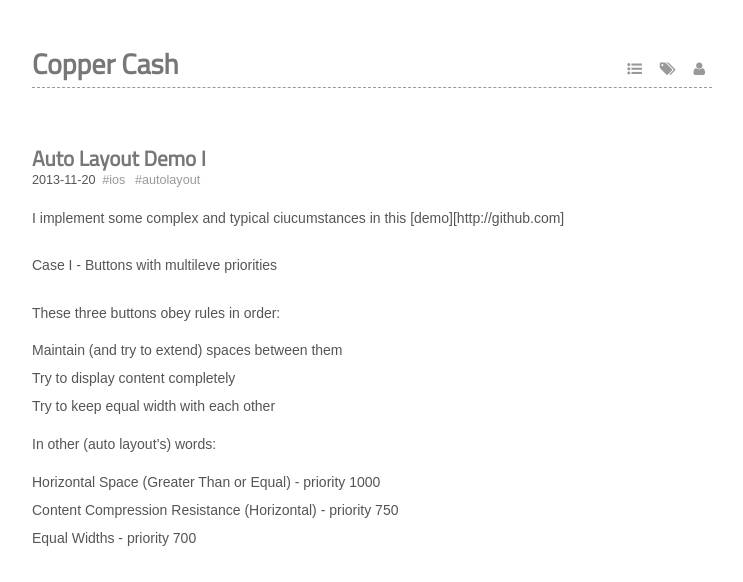
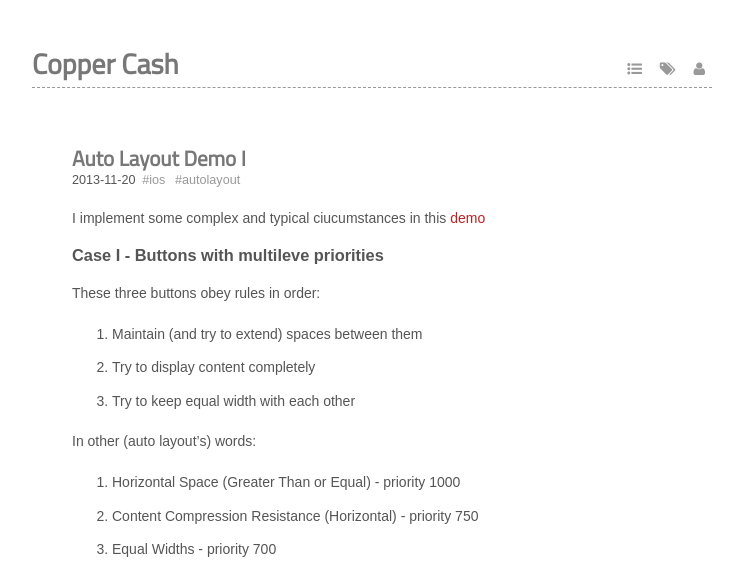
Before and after one commit to coppercash/coppercash.github.io, a Jekyll site: the page built from index.markdown, in a window 1280 px wide. Shown: the top 582 px of the page, without its empty margins (268-1011 px from the left). Built offline with Jekyll 4.4.1, drawn with Linux system fonts in a browser that asks for light colours; some web fonts are replaced; Markdown is read by kramdown in place of the engine named in the settings; some of the changed text lies outside the part shown.

```diff
--- a/media/css/style.css
+++ b/media/css/style.css
@@ -21,7 +21,7 @@ body {
   color: #555; }
 
 ol, ul {
-  list-style-position: inside; }
+  padding-left: 40px; }
 
 li {
   padding: .2em 0; }
@@ -106,7 +106,7 @@ header {
 
 ul.listing {
   margin-top: 1em; }
-  ul.listing li {
+  ul.listing > li {
     list-style-type: none;
     padding: 0; }
     ul.listing li.listing-item a, ul.listing li.listing-item header #header h1 a, header #header h1 ul.listing li.listing-item a {
```
Also changed, not shown: _posts/2013-11-20-Auto-Layout-Demo-I.markdown (+29 -2 lines).
